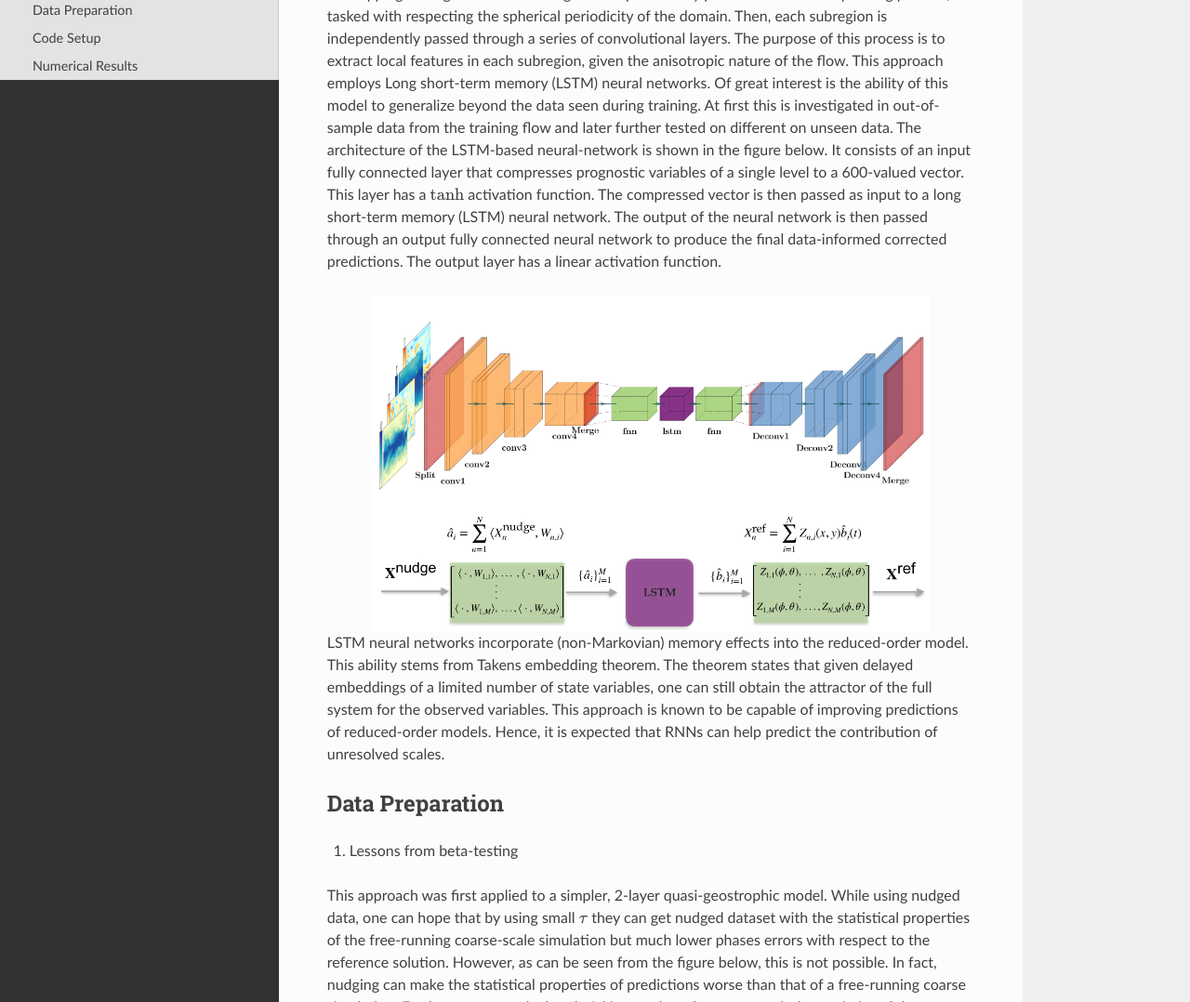
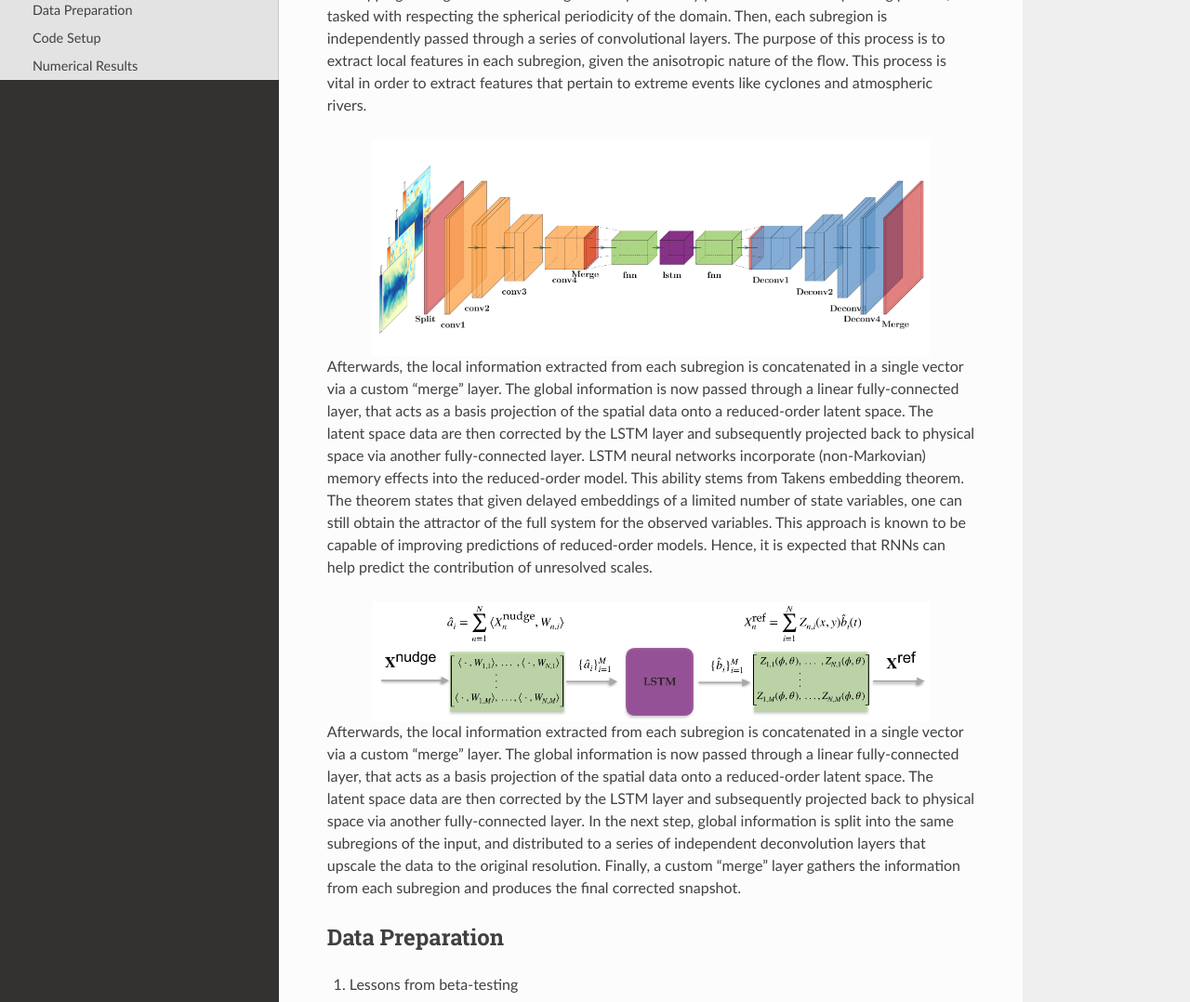
Before and after one commit to aniruddhabora/Extreme-Events-using-Scientific-Machine-Learning, a Sphinx documentation site: the page built from docs/source/modules/LSTM_based_offline_correction.rst, in a window 1280 px wide and 1400 px high, scrolled down 1098 px. Shown: the part 322-1400 px from the top of the window at 93% size. Built offline with Sphinx 7.4.7 and the Read the Docs theme 2.0.0, drawn with Linux system fonts in a browser that asks for light colours; pages that are not in the unit, such as notebooks, are missing from menus; some of the changed text lies outside the part shown.

Commit message:
Update LSTM_based_offline_correction.rst

```diff
--- a/docs/source/modules/LSTM_based_offline_correction.rst
+++ b/docs/source/modules/LSTM_based_offline_correction.rst
@@ -37,28 +37,22 @@ that maps :math:`X^{\text{ERA5}}` to the coarse resolution.
 Model Architecture
 ------------------
 
-In the current implementation, training is done on a layer-by-layer basis. A schematic of the configuration for training on a particular layer is shown below. The model receives as input the predictive variables :math:`\mathbf{X}=\mathbf{X}(\phi,\theta,t;k)`. The input receives snapshots of the entire horizontal discretization of the layer. Afterwards, a custom "split" layer separates the inputs into non-overlapping subregions. These subregions are periodically padded via a custom padding process, tasked with respecting the spherical periodicity of the domain. Then, each subregion is independently passed through a series of convolutional layers. The purpose of this process is to extract local features in each subregion, given the anisotropic nature of the flow. This approach employs Long short-term memory (LSTM) neural networks. Of great interest is the ability of this model to generalize beyond the data seen during training. At first this is investigated in out-of-sample data from the training flow and later further tested
-on different on unseen data. The architecture of the LSTM-based neural-network is shown in the figure
-below. It consists of an input fully connected layer that compresses prognostic variables of a single level
-to a 600-valued vector. This layer has a :math:`\tanh` activation function. The compressed vector
-is then passed as input to a long short-term memory (LSTM) neural network. The output of the neural network is then passed through an output fully connected neural network to produce the final data-informed corrected predictions. The output layer has a linear activation function.
-
+In the current implementation, training is done on a layer-by-layer basis. A schematic of the configuration for training on a particular layer is shown below. The model receives as input the predictive variables :math:`\mathbf{X}=\mathbf{X}(\phi,\theta,t;k)`. The input receives snapshots of the entire horizontal discretization of the layer. Afterwards, a custom "split" layer separates the inputs into non-overlapping subregions. These subregions are periodically padded via a custom padding process, tasked with respecting the spherical periodicity of the domain. Then, each subregion is independently passed through a series of convolutional layers. The purpose of this process is to extract local features in each subregion, given the anisotropic nature of the flow. This process is vital in order to extract features that pertain to extreme events like cyclones and atmospheric rivers.
 
 .. figure:: images/E3SM_LSTM_Plot.png
   :width: 600
   :align: center
   :alt: Alternative text
 
+Afterwards, the local information extracted from each subregion is concatenated in a single vector via a custom "merge" layer. The global information is now passed through a linear fully-connected layer, that acts as a basis projection of the spatial data onto a reduced-order latent space. The latent space data are then corrected by the LSTM layer and subsequently projected back to physical space via another fully-connected layer. LSTM neural networks incorporate (non-Markovian) memory effects into the reduced-order model. This ability stems from Takens embedding theorem. The theorem states that given delayed embeddings of a limited number of state variables, one can still obtain the attractor of the full system for the observed variables. This approach is known to be capable of improving predictions of reduced-order models. Hence, it is expected that RNNs can help predict the contribution of unresolved scales.
+
 .. figure:: images/Projection_Scheme.png
   :width: 600
   :align: center
   :alt: Alternative text
 
-LSTM neural networks incorporate (non-Markovian) memory effects into the reduced-order model. This
-ability stems from Takens embedding theorem. The theorem states that given delayed embeddings of a
-limited number of state variables, one can still obtain the attractor of the full system for the observed
-variables. This approach is known to be capable of improving predictions of reduced-order models.
-Hence, it is expected that RNNs can help predict the contribution of unresolved scales.
+Afterwards, the local information extracted from each subregion is concatenated in a single vector via a custom "merge" layer. The global information is now passed through a linear fully-connected layer, that acts as a basis projection of the spatial data onto a reduced-order latent space. The latent space data are then corrected by the LSTM layer and subsequently projected back to physical space via another fully-connected layer. In the next step, global information is split into the same subregions of the input, and distributed to a series of independent deconvolution layers that upscale the data to the original resolution. Finally, a custom "merge" layer gathers the information from each subregion and produces the final corrected snapshot.
+
 
 Data Preparation
 ----------------
```
